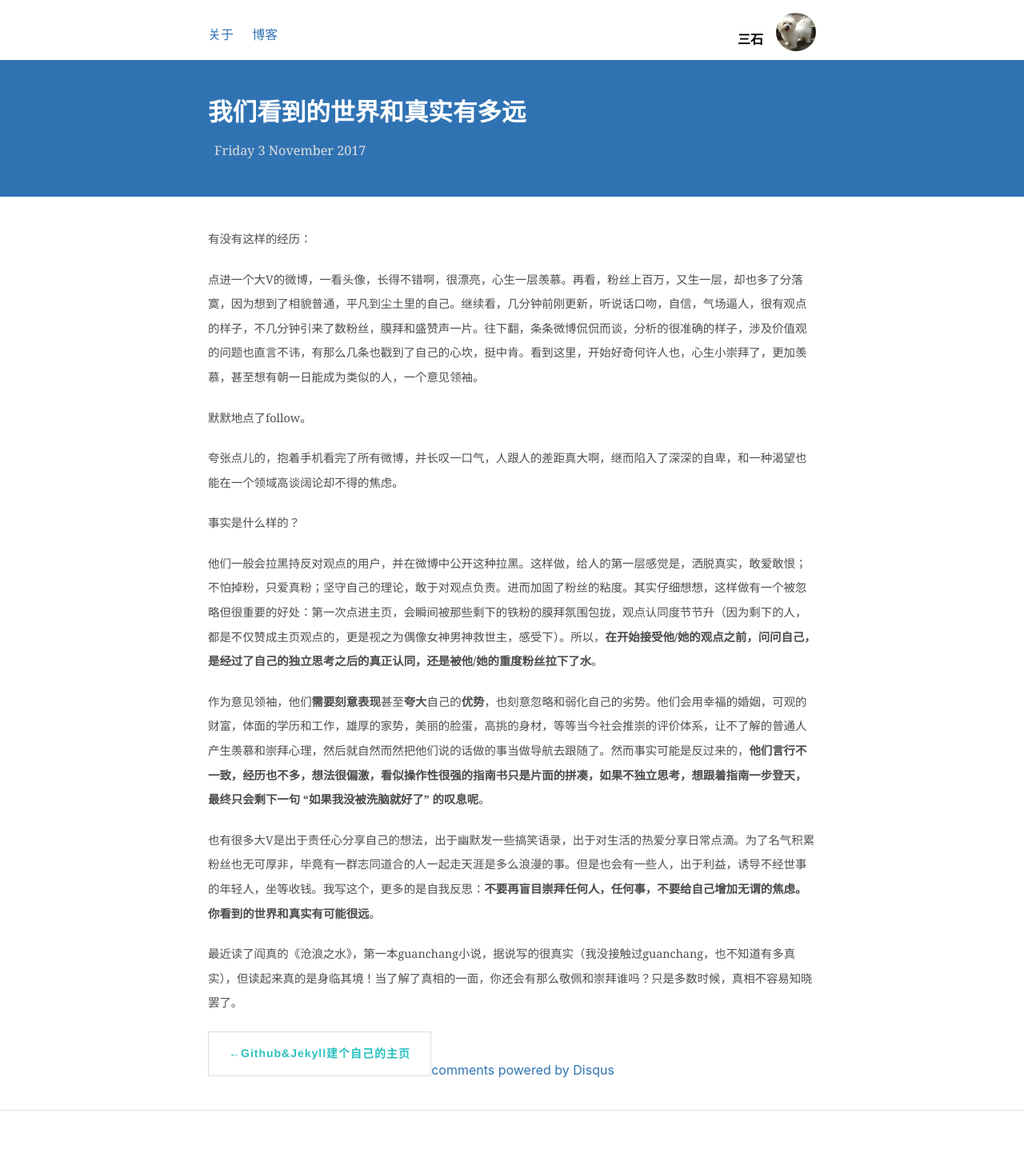
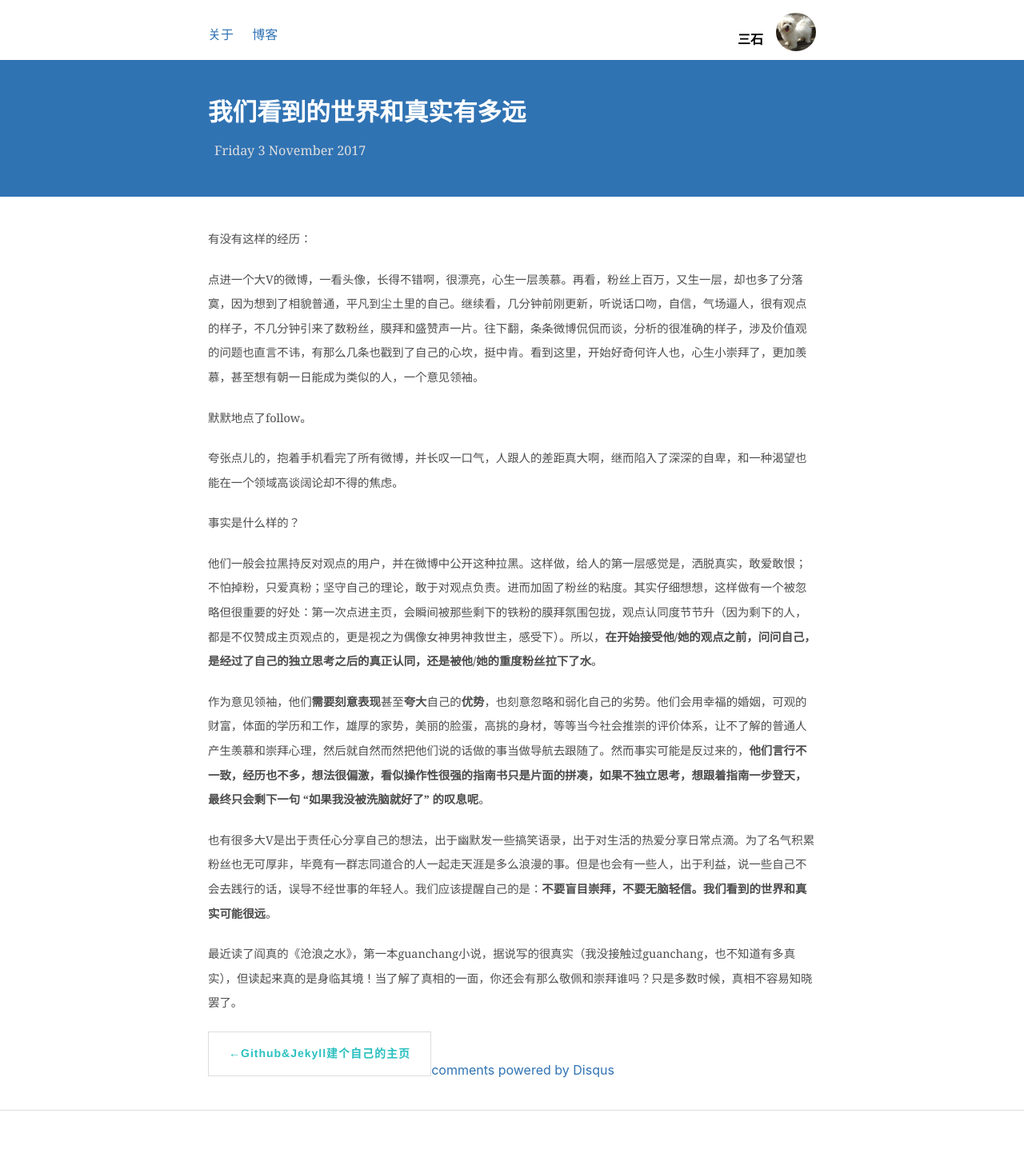
Before and after one commit to shirleysteve/1, a Jekyll site: the page built from _posts/2017-11-03-看到的世界和真实.md, in a window 1280 px wide. Shown: the whole page at 80% size. Built offline with Jekyll 4.4.1, drawn with Linux system fonts in a browser that asks for light colours; nearby versions of some CDN libraries; comment, search, counter and statistics services are not loaded.

Commit message:
Update 2017-11-03-看到的世界和真实.md

```diff
--- a/_posts/2017-11-03-看到的世界和真实.md
+++ b/_posts/2017-11-03-看到的世界和真实.md
@@ -18,6 +18,6 @@ title: 我们看到的世界和真实有多远
 
 作为意见领袖，他们**需要刻意表现**甚至**夸大**自己的**优势**，也刻意忽略和弱化自己的劣势。他们会用幸福的婚姻，可观的财富，体面的学历和工作，雄厚的家势，美丽的脸蛋，高挑的身材，等等当今社会推崇的评价体系，让不了解的普通人产生羡慕和崇拜心理，然后就自然而然把他们说的话做的事当做导航去跟随了。然而事实可能是反过来的，**他们言行不一致，经历也不多，想法很偏激，看似操作性很强的指南书只是片面的拼凑，如果不独立思考，想跟着指南一步登天，最终只会剩下一句 “如果我没被洗脑就好了” 的叹息呢**。
 
-也有很多大V是出于责任心分享自己的想法，出于幽默发一些搞笑语录，出于对生活的热爱分享日常点滴。为了名气积累粉丝也无可厚非，毕竟有一群志同道合的人一起走天涯是多么浪漫的事。但是也会有一些人，出于利益，诱导不经世事的年轻人，坐等收钱。我写这个，更多的是自我反思：**不要再盲目崇拜任何人，任何事，不要给自己增加无谓的焦虑。你看到的世界和真实有可能很远**。
+也有很多大V是出于责任心分享自己的想法，出于幽默发一些搞笑语录，出于对生活的热爱分享日常点滴。为了名气积累粉丝也无可厚非，毕竟有一群志同道合的人一起走天涯是多么浪漫的事。但是也会有一些人，出于利益，说一些自己不会去践行的话，误导不经世事的年轻人。我们应该提醒自己的是：**不要盲目崇拜，不要无脑轻信。我们看到的世界和真实可能很远**。
 
 最近读了阎真的《沧浪之水》，第一本guanchang小说，据说写的很真实（我没接触过guanchang，也不知道有多真实），但读起来真的是身临其境！当了解了真相的一面，你还会有那么敬佩和崇拜谁吗？只是多数时候，真相不容易知晓罢了。
```
